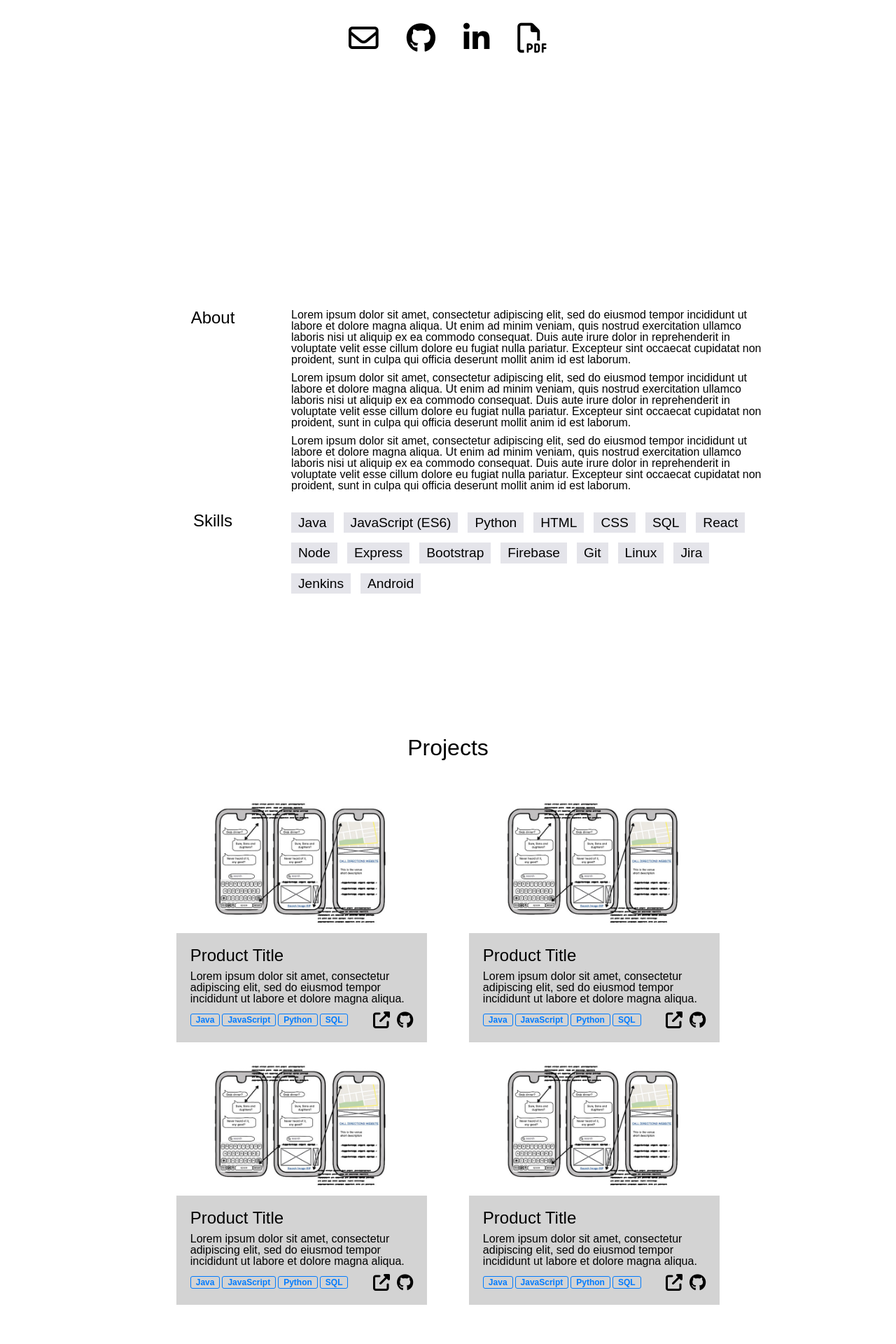
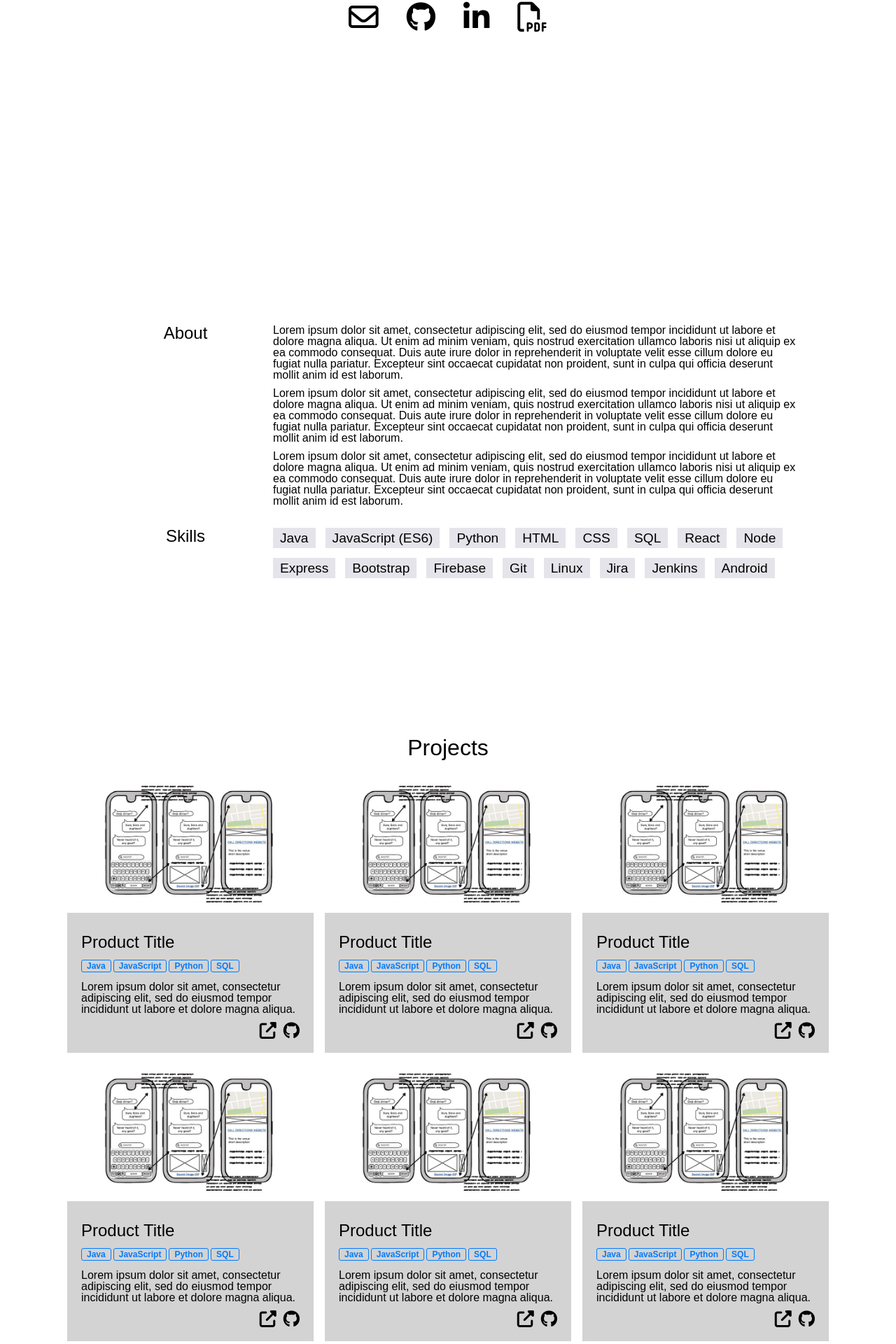
Before and after one commit to rbbpark/portfolio, a React (Create React App) app: page / in a window 1280 px wide. Shown: the part 548-2468 px from the top of the page at 70% size. Built offline with nearby package versions, Linux system fonts and the light colour scheme.

Commit message:
replace projects flexbox with grid responsive design

```diff
--- a/src/components/About/About.css
+++ b/src/components/About/About.css
@@ -1,6 +1,7 @@
 .About {
     min-height: 100vh;
-    /*margin: 10vh 0;*/
+    width: 80vw;
+    max-width: 1000px;
     display: flex;
     flex-direction: column;
     justify-content: center;
@@ -52,3 +53,18 @@
     display: flex;
     justify-content: center;
 }
+
+
+@media (max-width: 1024px) {
+    .aboutSection {
+        flex-direction: column;
+    }
+
+    .skillsSection {
+        flex-direction: column;
+    }
+}
+
+@media (max-width: 600px) {
+/*small font*/
+}
--- a/src/components/App.css
+++ b/src/components/App.css
@@ -1,6 +1,8 @@
 .App {
-    width: 70vw;
-    max-width: 1000px;
+    display: flex;
+    flex-direction: column;
+    justify-content: center;
+    align-items: center;
 }
 
 .Footer {
--- a/src/components/Contact/Contact.css
+++ b/src/components/Contact/Contact.css
@@ -1,4 +1,6 @@
 .Contact {
+    width: 80vw;
+    max-width: 1000px;
     display: flex;
     flex-direction: column;
     justify-content: center;
--- a/src/components/Home/Home.css
+++ b/src/components/Home/Home.css
@@ -22,8 +22,8 @@
 }
 
 .profilePicWrapper {
-    width: 240px;
-    height: 240px;
+    width: 200px;
+    height: 200px;
 
     margin-bottom: 50px;
 }
@@ -37,7 +37,7 @@
 .socialLinks {
     display: flex;
     flex-direction: row;
-    margin-top: 50px;
+    margin-top: 30px;
 }
 
 .navBar {
--- a/src/components/Projects/Project/Project.css
+++ b/src/components/Projects/Project/Project.css
@@ -4,8 +4,7 @@
     justify-content: center;
     align-items: center;
     background: lightgray;
-    flex: 0 1 40%;
-    margin-bottom: 20px;
+    /*flex: 0 1 40%;*/
 }
 
 .Project img {
@@ -16,6 +15,11 @@
 .Project ul {
     display: flex;
     flex-wrap: wrap;
+    margin-top: 10px;
+}
+
+.Project h2 {
+    margin-top: 10px;
 }
 
 .Project ul li {
@@ -37,17 +41,11 @@
     padding: 20px;
 }
 
-.projectLine {
-    display: flex;
-    flex-direction: row;
-    justify-content: space-between;
-}
-
 .projectLinks {
     display: flex;
     flex-direction: row;
     justify-content: flex-end;
-    align-items: flex-end;
+    align-items: center;
 }
 
 .projectLinks a {
--- a/src/components/Projects/Project/Project.js
+++ b/src/components/Projects/Project/Project.js
@@ -9,23 +9,21 @@ class Project extends Component {
                 <img alt='projectImg' src={projectImg}/>
                 <div className='projectContent'>
                     <h2>Product Title</h2>
+                    <ul>
+                        <li>Java</li>
+                        <li>JavaScript</li>
+                        <li>Python</li>
+                        <li>SQL</li>
+                    </ul>
                     <p>
                         Lorem ipsum dolor sit amet, consectetur adipiscing elit, sed do eiusmod tempor incididunt ut
                         labore
                         et dolore magna aliqua.
                     </p>
-                    <div className='projectLine'>
-                        <ul>
-                            <li>Java</li>
-                            <li>JavaScript</li>
-                            <li>Python</li>
-                            <li>SQL</li>
-                        </ul>
                         <div className='projectLinks'>
                             <a href="#"><i className="fas fa-external-link-alt"/></a>
                             <a href="#"><i className="fab fa-github"/></a>
                         </div>
-                    </div>
                 </div>
             </div>
         );
--- a/src/components/Projects/Projects.css
+++ b/src/components/Projects/Projects.css
@@ -1,5 +1,7 @@
 .Projects {
     min-height: 100vh;
+    width: 85vw;
+    max-width: 1200px;
     display: flex;
     flex-direction: column;
     justify-content: center;
@@ -7,13 +9,33 @@
 }
 
 .projectsWrapper {
-    display: flex;
-    flex-direction: row;
-    flex-wrap: wrap;
-    justify-content: space-evenly;
-    align-items: center;
+    display: grid;
+    grid-template-columns: auto auto auto;
+    grid-column-gap: 16px;
+    grid-row-gap: 16px;
 }
 
 .Projects h1 {
-    margin-bottom: 50px;
+    margin-bottom: 25px;
 }
+
+
+@media (max-width: 1024px) {
+    .Projects {
+        background: blue;
+    }
+
+    .projectsWrapper {
+        grid-template-columns: auto auto;
+    }
+}
+
+@media (max-width: 600px) {
+    .Projects {
+        background: yellow;
+    }
+
+    .projectsWrapper {
+        grid-template-columns: auto;
+    }
+}
--- a/src/components/Projects/Projects.js
+++ b/src/components/Projects/Projects.js
@@ -12,6 +12,8 @@ class Projects extends Component {
                     <Project></Project>
                     <Project></Project>
                     <Project></Project>
+                    <Project></Project>
+                    <Project></Project>
                 </div>
             </div>
         );
```
